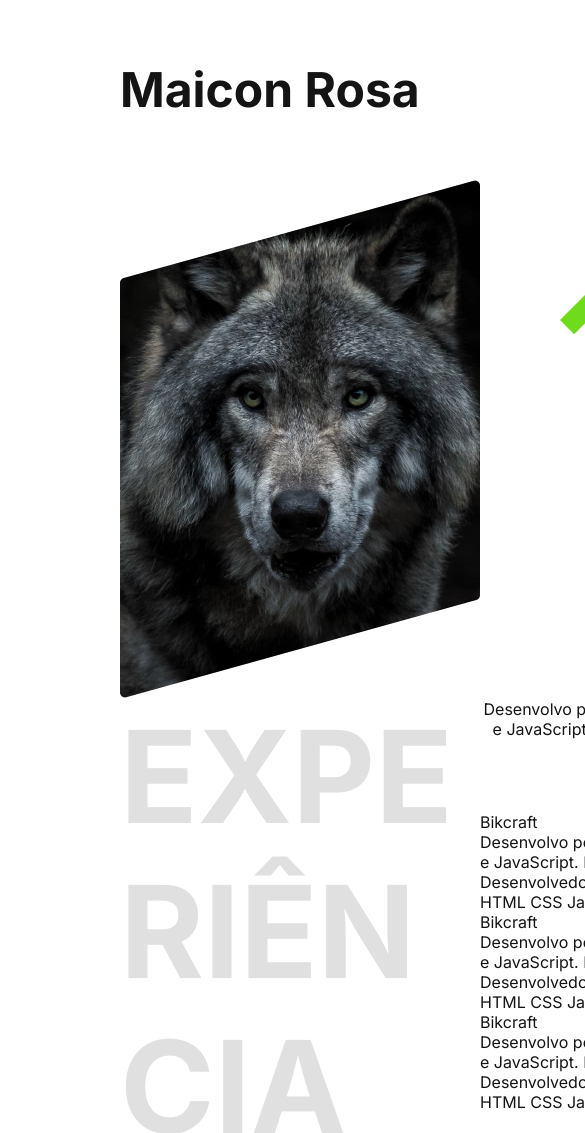
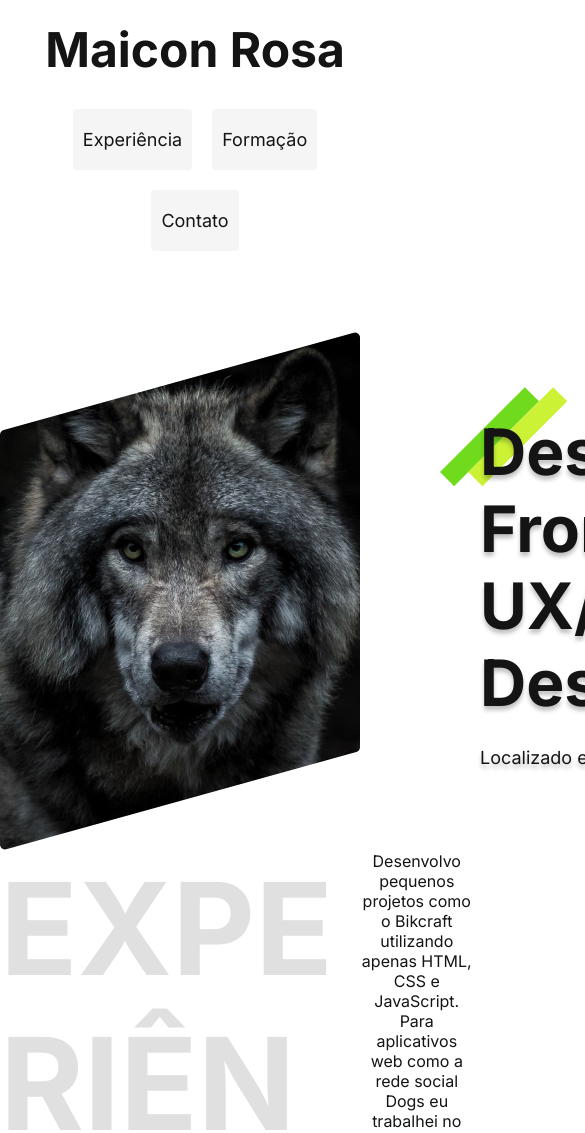
Before and after one commit to omaiconrosa/prototipo-curriculo, a plain HTML site: page index.html in a window 390 px wide. Shown: the top 1133 px of the page, 585 px wide, since content can reach past the window. Drawn offline with Linux system fonts and the light colour scheme.

Commit message:
Melhorias no header, comentários para orientação e responsivo do header

```diff
--- a/CSS/style.css
+++ b/CSS/style.css
@@ -1,38 +1,47 @@
 @import './global.css';
 
-body{display: grid;
-align-items: center;
-margin: 60px 120px 0px;
-}
-
-header {
-  margin: 0px auto;
-}
-
-.cabecalho {
-  width: 100%;
+.header {
+  padding: 40px 20px; /* se quiser adicionar um background, vai pegar em todo .header */
+  max-width: 1200px; /* pra parar de crescer indefinidamente */
+  margin: 0px auto; /* centralizar */
   display: flex;
-  gap: 30px;
   align-items: center;
   justify-content: space-between;
 }
 
-.cabecalho h1{
-  white-space: nowrap;
+.header h1{
+  white-space: nowrap; /* não quebrar palavra */
   font-size: 3rem;
 }
 
-.navegacao-lista {
+.header-menu {
   display: flex;
-  gap: 30px;
-  justify-content: end;
+  gap: 20px;
+  flex-wrap: wrap;
+  justify-content: center;
 }
 
-.navegacao a {
+.header-menu a {
+  display: block; /* nos links, para melhor funcionamento do padding */
   text-decoration: none;
-  color: black;
-  font-size: 1.2rem;
+  color: #141414;
+  padding: 20px 10px;
+  font-size: 1.125rem;
 }
+
+@media (max-width: 800px) {
+  .header{
+    flex-direction: column;
+    gap: 30px;
+    padding: 20px;
+  }
+
+  .header-menu a {
+    background-color: #f5f5f5;
+    border-radius: 4px;
+  }
+}
+
 
 .perfil {
   /* object-fit: cover;
@@ -65,7 +74,7 @@ header {
 }
 
 .localizacao{
-  font-size: 1.2rem;
+  font-size: 1.125rem;
   text-shadow: 0px 4px 4px rgba(0, 0, 0, 0.25);
 }
 
--- a/index.html
+++ b/index.html
@@ -13,10 +13,10 @@
 </head>
 
 <body>
-    <header class="cabecalho">
+    <header class="header">
         <h1 class="nome">Maicon Rosa</h1>
         <nav class="navegacao">
-            <ul class="navegacao-lista">
+            <ul class="header-menu">
                 <li><a href="#experiencia">Experiência</a></li>
                 <li><a href="#">Formação</a></li>
                 <li><a href="#">Contato</a></li>
```
